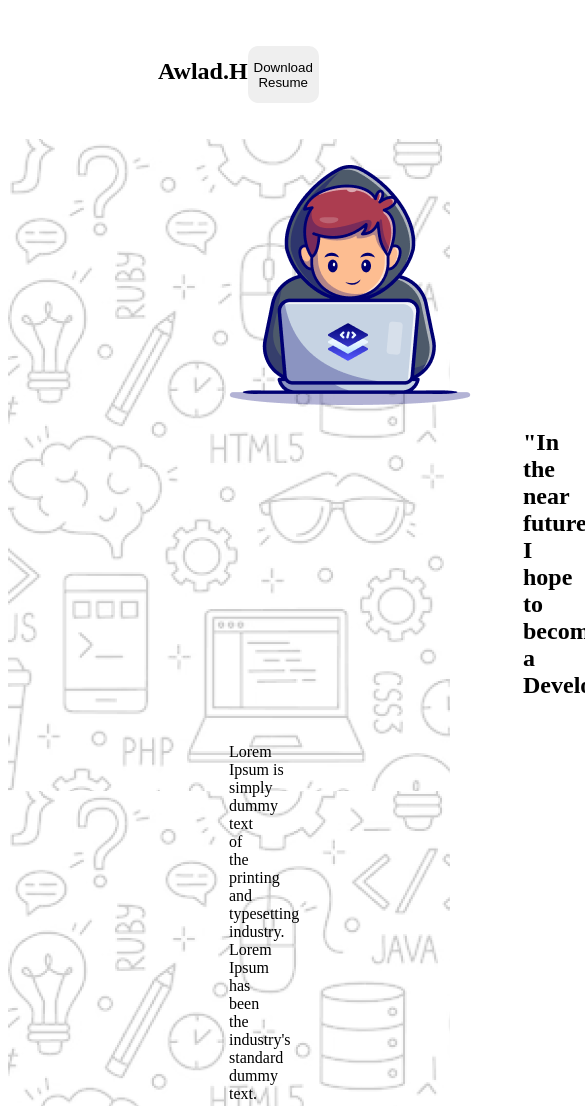
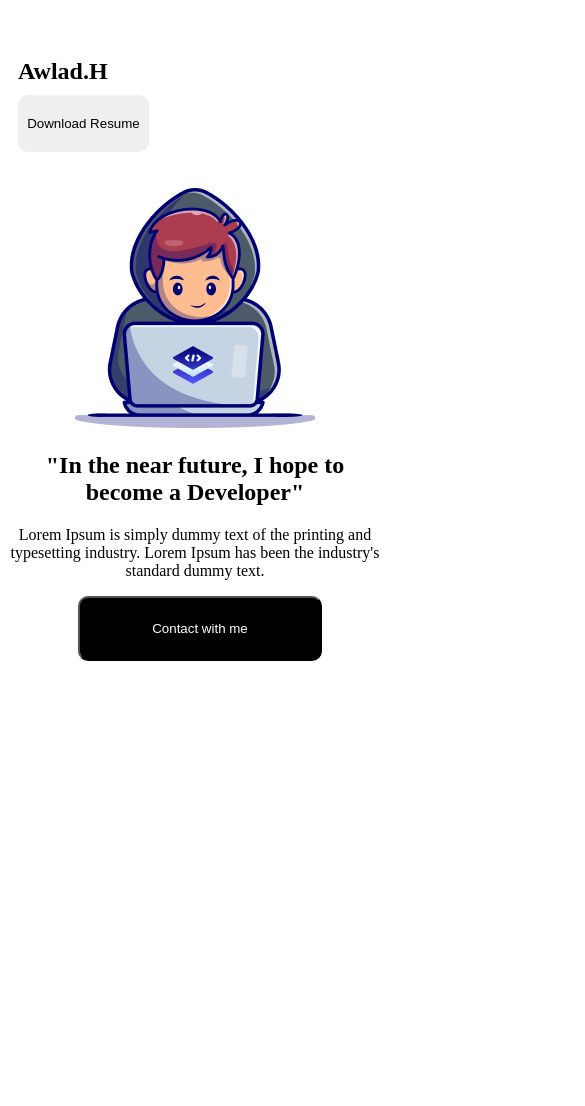
Before and after one commit to Navid-Hassan/B10A01, a plain HTML site: page index.html in a window 390 px wide. Shown: the top 1106 px of the page, 585 px wide, since content can reach past the window. After the commit the page ends 844 px from the top, so only its background shows below. Drawn offline with Linux system fonts and the light colour scheme.

Commit message:
media query for nav

```diff
--- a/index.html
+++ b/index.html
@@ -30,7 +30,7 @@
         </nav>
     </header>
     <main>
-        <section class="sec1">
+        <section class="sec1 hide">
             <div class="part1">
                 <h2 class="h1">Why Web Development??</h2>
                 <p>Lorem Ipsum is simply dummy text of the printing and typesetting industry. Lorem Ipsum has been the
@@ -61,7 +61,7 @@
                 <img src="./assets/Group 4.png" alt="">
             </div>
         </section>
-        <section class="sec2">
+        <section class="sec2 hide">
             <div class="sec2-1">
                 <h1 class="h1">My inspiration</h1>
                 <p>Lorem Ipsum is simply dummy text of the printing and typesetting industry. Lorem Ipsum has been the
@@ -72,7 +72,7 @@
                 allow="accelerometer; autoplay; clipboard-write; encrypted-media; gyroscope; picture-in-picture; web-share"
                 referrerpolicy="strict-origin-when-cross-origin" allowfullscreen></iframe>
         </section>
-        <section class="sec3">
+        <section class="sec3 hide">
             <section class="sec3-1">
                 <h1 class="h1">My Current Target</h1>
                 <p>Lorem Ipsum is simply dummy text of the printing and typesetting industry. Lorem Ipsum has been the
@@ -132,7 +132,7 @@
 
             </section>
         </section>
-        <section class="sec4">
+        <section class="sec4 hide">
             <section>
                 <div class="sec4-text">
                     <h1 class="h1">I need Support</h1>
@@ -145,7 +145,7 @@
             </section>
         </section>
     </main>
-    <footer>
+    <footer class="hide">
         <h2>An Open Commitment by Awlad Hossain</h2>
         <div class="icons">
             <img src="./assets/facebook.png" alt="">
--- a/styles/nav.css
+++ b/styles/nav.css
@@ -45,3 +45,35 @@
 .btn2:hover{
     background-color: brown;
 }
+.hide{
+    display:none;
+}
+
+/* For mobile phone  */
+@media screen and (max-width : 576px) {
+    .nav1{
+        flex-direction: column;
+        justify-content: flex-start;
+        width: 50%;
+    }
+    .nav1 h2{
+        margin-left: 10px;
+        margin-bottom: 0px;
+    }
+    .nav1 .btn1{
+        margin-top: 10px;
+        margin-left: 10px;width: 70%;
+    }
+    .banner{
+        background-image: none;
+        width: 100%;
+        padding: 0px;
+    }
+    .banner h2,p{
+        padding: 0;
+    }
+    .btn2{
+        margin-left: 10px;
+    }
+
+}
```
